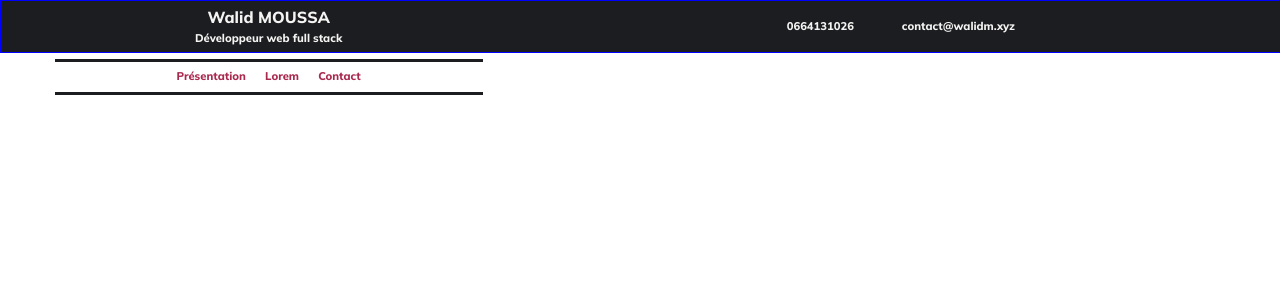
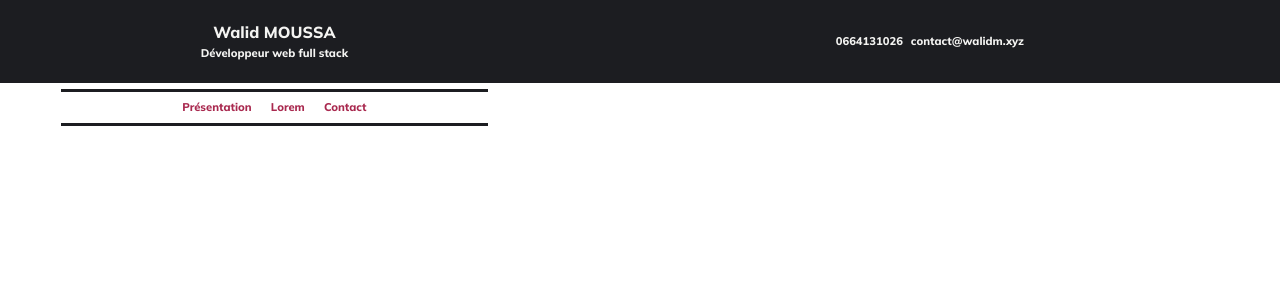
Before and after one commit to root-c137/WalidM.xyz, a Symfony app: template templates/base.html.twig in a window 1280 px wide. Shown: the top 300 px of the page. Run offline with Twig, Linux system fonts and the light colour scheme; the template is opened without the code that fills it, so the values that code supplies are empty; some libraries are stand-ins or nearby versions.

Commit message:
petites amélioration header..

```diff
--- a/public/CSS/Header.css
+++ b/public/CSS/Header.css
@@ -14,9 +14,6 @@
     margin:auto;
     color:#f4f4f2;
     background-color: #1c1d21;
-    border:1px solid blue;
-    position:fixed;
-
 }
 
 .Title, .SubTitle
@@ -68,8 +65,7 @@
     margin-top:0.6rem;
     animation: AnimMenuNav 5.3s;
     background-color: #FFF;
-    top:3rem;
-
+    top:6.4rem;
 }
 
 .MenuNav ul
@@ -98,26 +94,29 @@
         width:100%;
         flex-direction: column;
         text-align: center;
+        padding:0.5rem;
     }
     .ContactHeader
     {
         font-size: 0.66em;
         padding:0.1rem;
+        text-align: center;
     }
     .ContactHeader ul
     {
         flex-direction: column;
         text-align: center;
     }
-    .ContactHeader li
-    {
-        padding-left:1.5rem;
-        padding-right:1.5rem;
-    }
+
     .Menu, .MenuNav
     {
         width:100%;
         font-size:0.6rem;
+    }
+    .MenuNav
+    {
+        top:7.6rem;
+        font-size:0.5rem;
     }
 }
 
@@ -150,10 +149,15 @@
     {
         padding-right: 5rem;
     }
+    .InfoContact
+    {
+        padding-right:0.5rem;
+    }
 
     .MenuNav
     {
         width:80%;
+        top:6.4em;
     }
 
     .MenuNav li
--- a/templates/Partials/Header.html.twig
+++ b/templates/Partials/Header.html.twig
@@ -21,8 +21,8 @@
 
         <section class="ContactHeader">
             <ul>
-                <li>0664131026</li>
-                <li>contact@walidm.xyz</li>
+                <li class="InfoContact">0664131026</li>
+                <li class="InfoContact">contact@walidm.xyz</li>
             </ul>
         </section>
 
```
